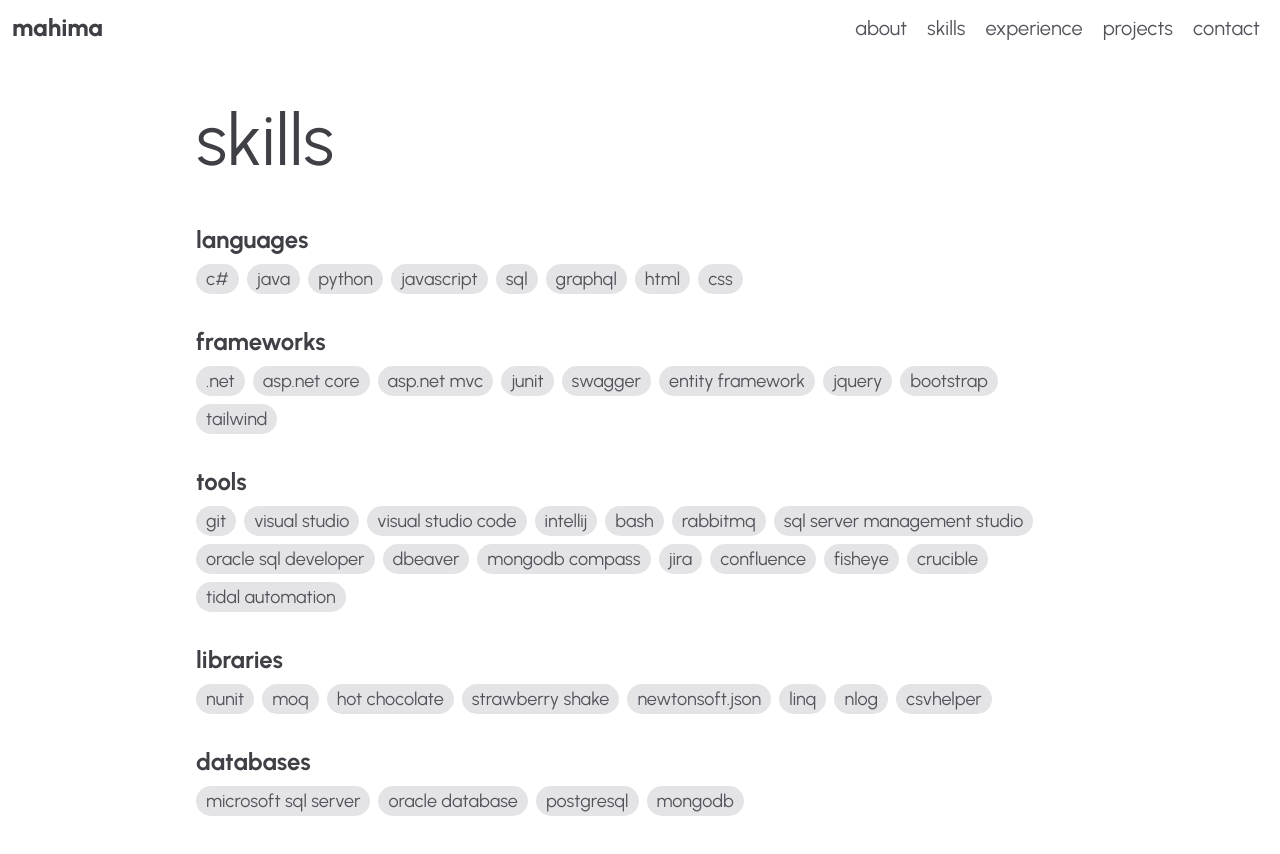
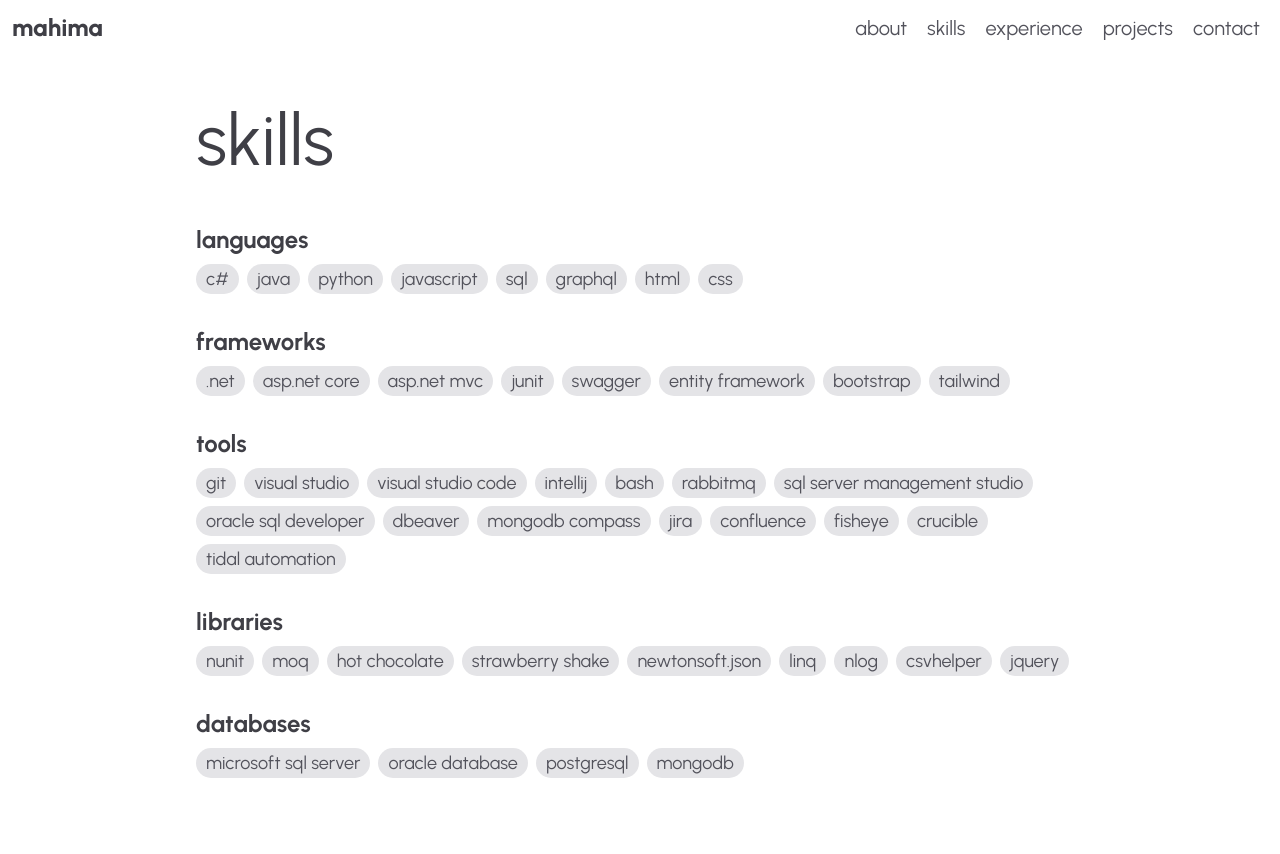
Before and after one commit to mahimamchacko/mahimamchacko.github.io, a Next.js app: page /skills in a window 1280 px wide. Shown: the top 854 px of the page. Built offline with nearby package versions, Linux system fonts and the light colour scheme.

Commit message:
Update packages and reorganize skills

```diff
--- a/app/skills/page.tsx
+++ b/app/skills/page.tsx
@@ -24,7 +24,6 @@
         "junit",
         "swagger",
         "entity framework",
-        "jquery",
         "bootstrap",
         "tailwind"
       ]
@@ -59,7 +58,8 @@
         "newtonsoft.json",
         "linq",
         "nlog",
-        "csvhelper"
+        "csvhelper",
+        "jquery"
       ]
     },
     {
```
Also changed, not shown: package.json (+5 -4 lines), 1 other file (tests, documents, lock files or other folders).
